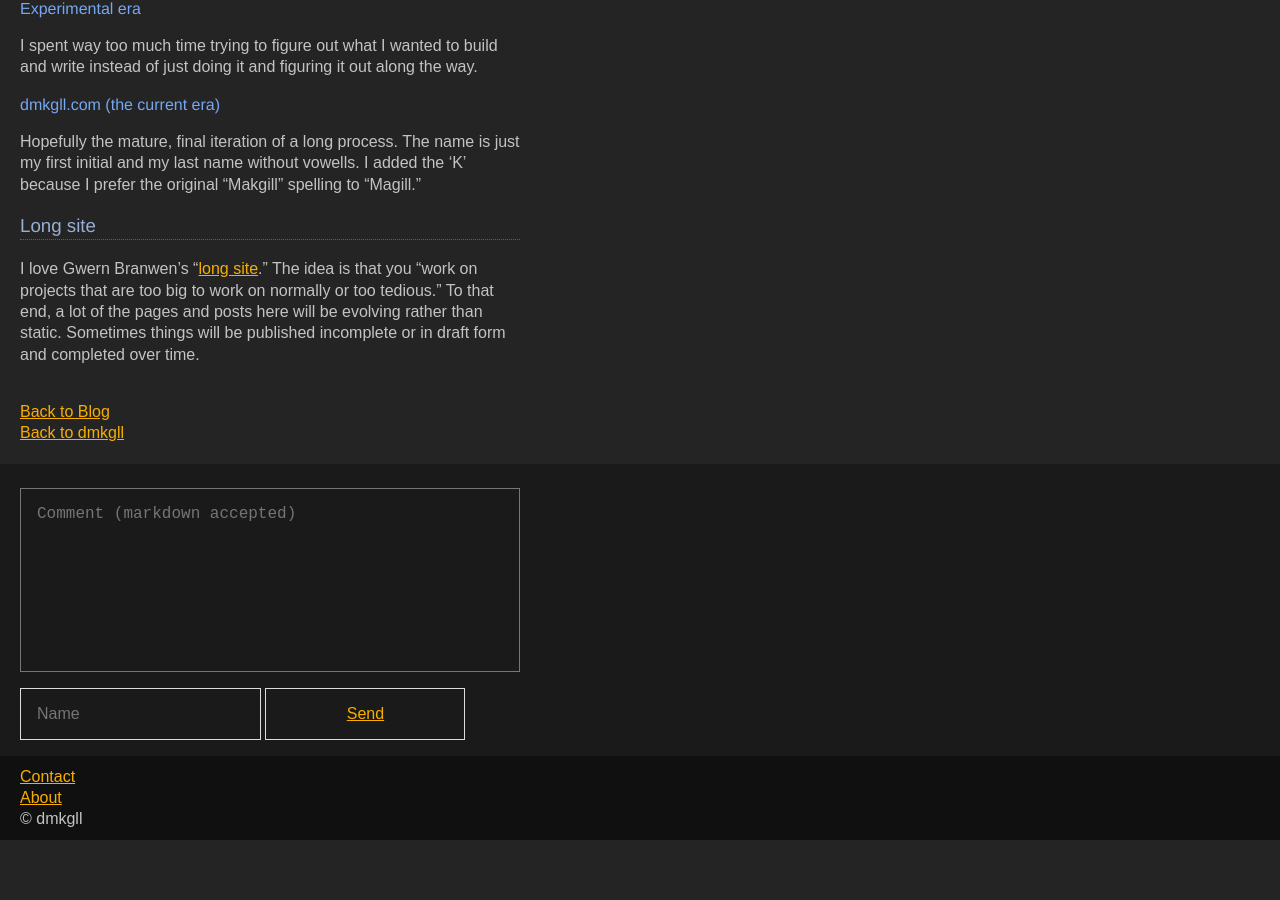
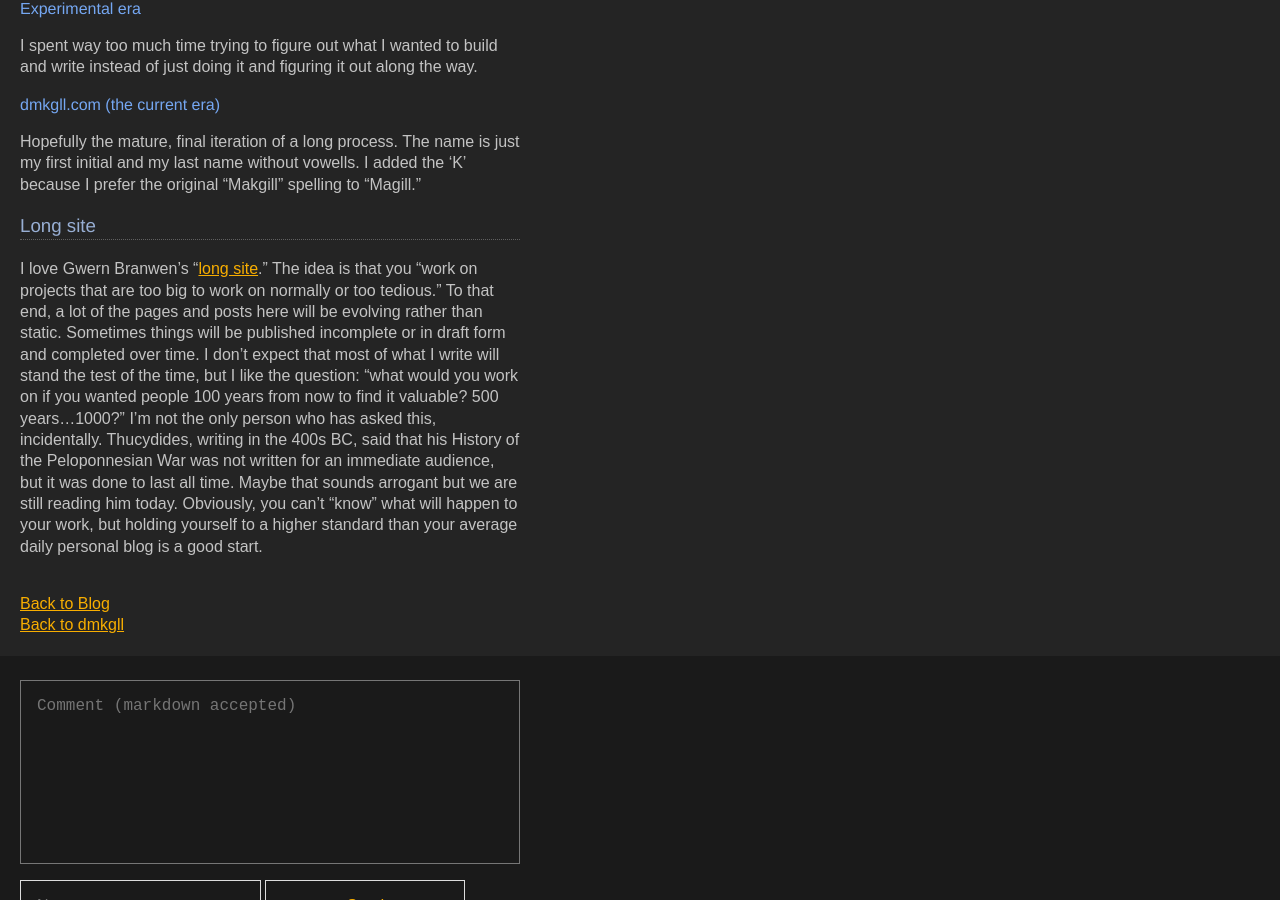
Before and after one commit to dmkgll/dmkgll, a Jekyll site: the page built from _posts/2022-06-21-about-this-site.md, in a window 1280 px wide and 900 px high, scrolled down 1839 px. Built offline with Jekyll 4.4.1, drawn with Linux system fonts in a browser that asks for light colours; before the commit the page ends 2679 px from its top, so only the background shows below that.

Commit message:
Update 2022-06-21-about-this-site.md

```diff
--- a/_posts/2022-06-21-about-this-site.md
+++ b/_posts/2022-06-21-about-this-site.md
@@ -61,4 +61,4 @@ Hopefully the mature, final iteration of a long process. The name is just my fir
 
 ### Long site
 
-I love Gwern Branwen's "[long site](https://www.gwern.net/About)." The idea is that you "work on projects that are too big to work on normally or too tedious." To that end, a lot of the pages and posts here will be evolving rather than static. Sometimes things will be published incomplete or in draft form and completed over time.
+I love Gwern Branwen's "[long site](https://www.gwern.net/About)." The idea is that you "work on projects that are too big to work on normally or too tedious." To that end, a lot of the pages and posts here will be evolving rather than static. Sometimes things will be published incomplete or in draft form and completed over time. I don't expect that most of what I write will stand the test of the time, but I like the question: "what would you work on if you wanted people 100 years from now to find it valuable? 500 years...1000?" I'm not the only person who has asked this, incidentally. Thucydides, writing in the 400s BC, said that his History of the Peloponnesian War was not written for an immediate audience, but it was done to last all time. Maybe that sounds arrogant but we are still reading him today. Obviously, you can't "know" what will happen to your work, but holding yourself to a higher standard than your average daily personal blog is a good start.
```
